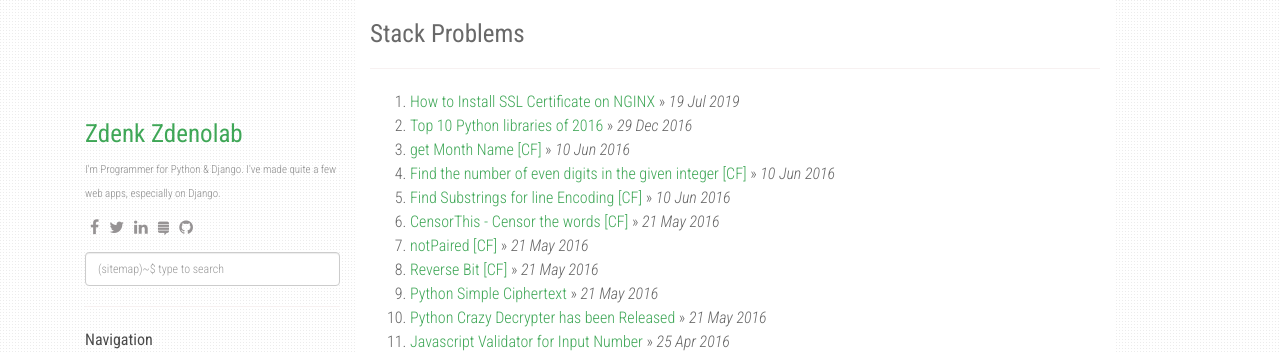
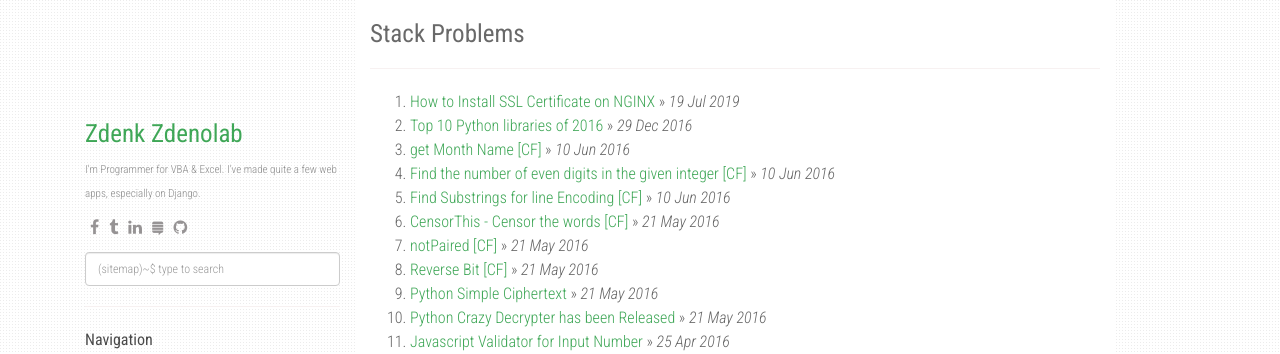
Before and after one commit to agusmakmun/agusmakmun.github.io, a Jekyll site: the page built from index.html, in a window 1280 px wide. Shown: the top 354 px of the page. Built offline with Jekyll 4.4.1, drawn with Linux system fonts in a browser that asks for light colours; nearby versions of some CDN libraries; the list of posts is cut into pages by our own code.

Commit message:
Update _config.yml

```diff
--- a/_config.yml
+++ b/_config.yml
@@ -2,7 +2,7 @@
 description: My Personal Stack Problems
 author: Zdenk Zdenolab
 github: https://github.com/agusmakmun
-about: I'm Programmer for Python & Django. I've made quite a few web apps, especially on Django.
+about: I'm Programmer for VBA & Excel. I've made quite a few web apps, especially on Django.
 disqus_shortname: stackproblems
 google_analytics: UA-XXXXXXXX-Y
 
@@ -17,7 +17,7 @@
 social:
     - icon: fa-facebook
       link: "#"
-    - icon: fa-twitter
+    - icon: fa-tumblr
       link: "#"
     - icon: fa-linkedin
       link: "#"
```
